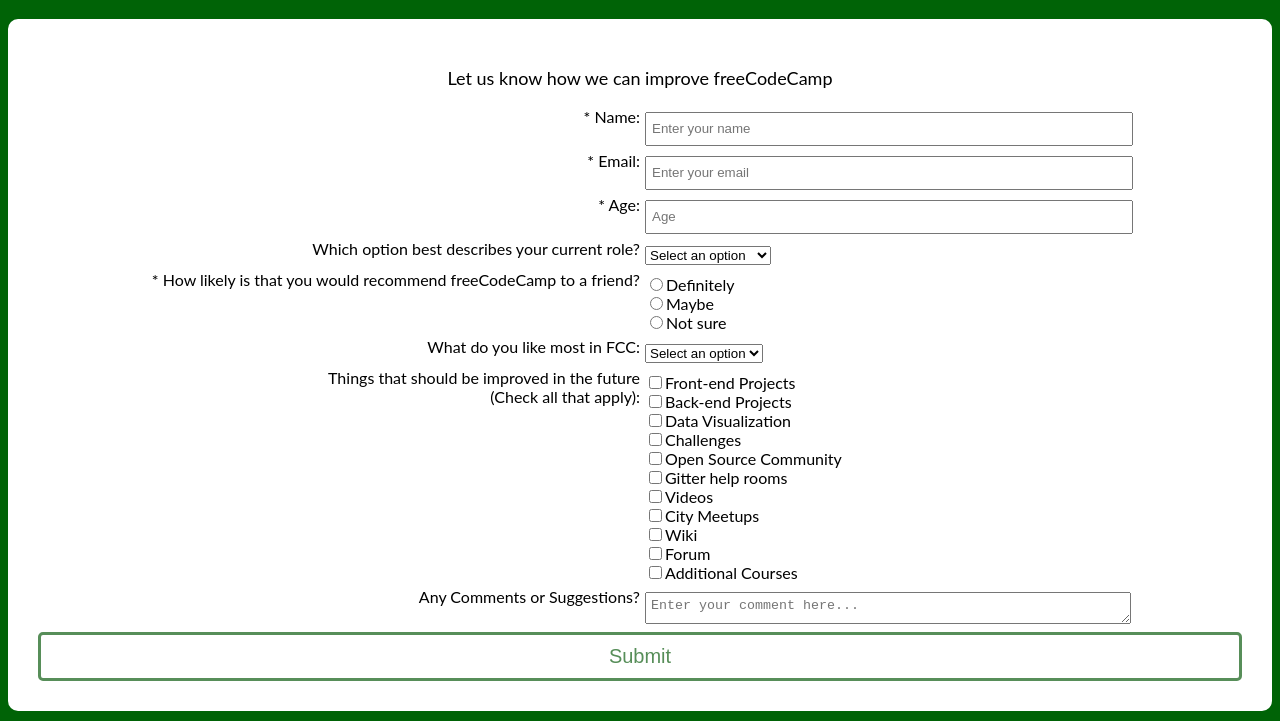
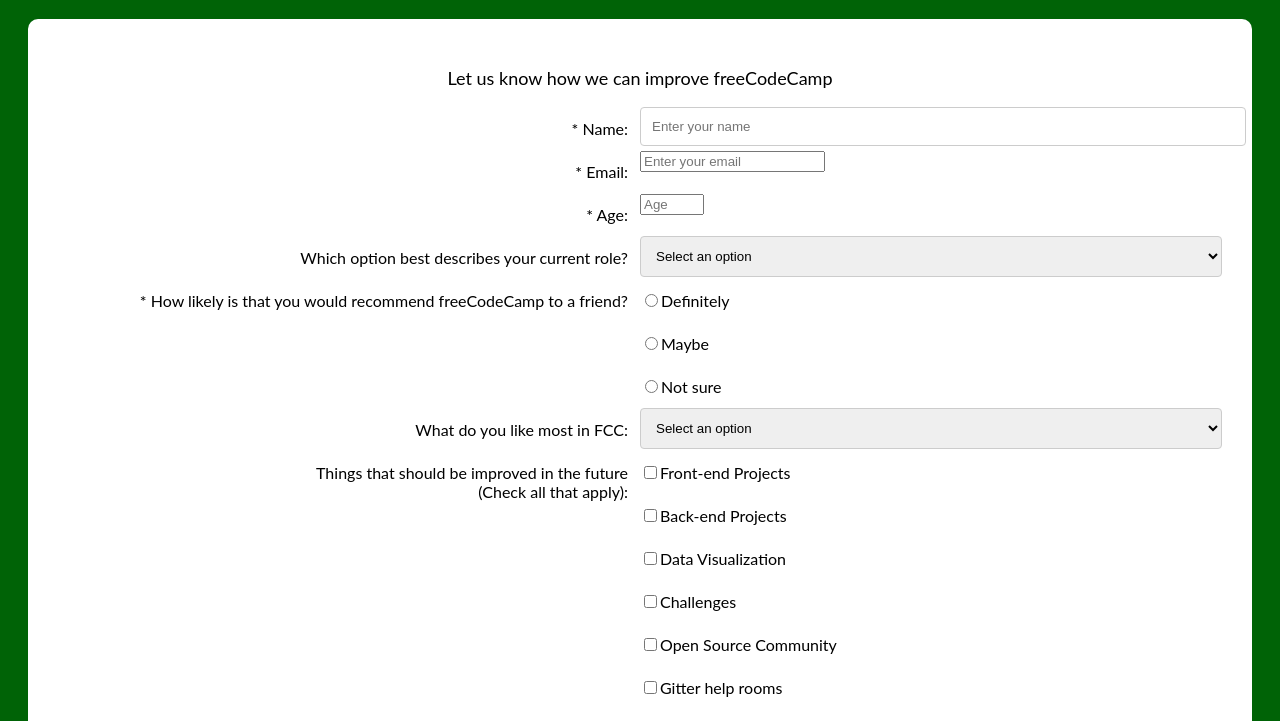
Before and after one commit to CleoAguiar/survey-form, a plain HTML site: page index.html in a window 1280 px wide. Shown: the part 63-784 px from the top of the page. Drawn offline with Linux system fonts and the light colour scheme.

Commit message:
refactor: labels, input, select and textarea

```diff
--- a/css/index.css
+++ b/css/index.css
@@ -11,10 +11,10 @@ body {
 #formBackground {
 	display: block;
 	background: white;
-	margin: 10px auto;
-	padding: 30px;
+	margin: 10px 20px;
 	border: 0px solid;
 	border-radius: 10px;
+	padding: 30px;
 }
 
 #description {
@@ -24,8 +24,6 @@ body {
 
 #survey-form {
 	display: block;
-/*	grid-template-columns: auto;
-	margin: auto;*/
 }
 
 .rowTable {
@@ -33,21 +31,22 @@ body {
 	grid-template-columns: 50% 50%;
 }
 
+label {
+	padding: 12px 12px 12px 0;
+	display: inline-block;
+}
+
 .labels {
 	text-align: right;
 	vertical-align: center;
 }
 
-.inputTable {
-	text-align: left;
-	vertical-align: center;
-	padding: 5px;
-}
-
-.input-field {
- 	height: 20px;
- 	width: 80%;
-   	padding: 5px;
+input[type=text], select, textarea {
+	width: 100%;
+	padding: 11px;
+	border: 1px solid #ccc;
+	border-radius: 4px;
+	resize: vertical;
 }
 
 .button {
@@ -92,6 +91,15 @@ textarea {
 		font-size: 48px;
 	}
 
+	#formBackground {
+		padding-right: auto;
+		padding-left: auto;
+	}
+
+	#survey-form {
+		background-color: pink;
+	}
+
 	.rowTable {
 		display: block;
 	}
@@ -102,8 +110,8 @@ textarea {
 		padding-top: 20px;
 	}
 
-	.input-field {
-	 	height: 48px;
-	 	width: 90%;
+	input[type=text], select, textarea {
+	 /*	width: 100%;
+	 	padding: 12px;*/
  	}
 }
```
